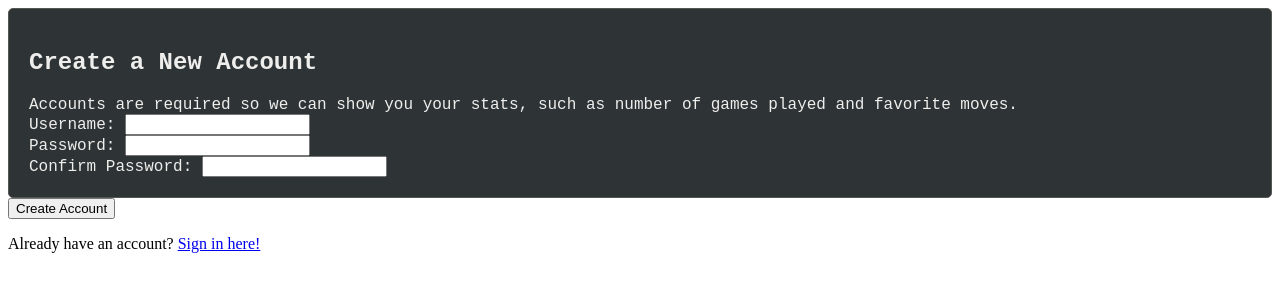
After one commit to Tom-the-Human/RPS_Flask, a Flask app: template templates/account_creation.html in a window 1280 px wide. The commit adds this page. Shown: the top 300 px of the page. Run offline with Flask 3, Linux system fonts and the light colour scheme; the template is opened without the code that fills it, so the values that code supplies are empty.

Commit message:
account creation, signin, signout complete

```diff
--- a/app.py
+++ b/app.py
@@ -2,14 +2,36 @@ from flask import (
     Flask, render_template, request, session, redirect, url_for, flash
     )
 from functools import wraps
+import bcrypt
 import io
 import contextlib
 import cowsay
+import os
+import yaml
 import game
 
 app = Flask(__name__)
-# You need a secret key to use sessions
 app.secret_key = 'a_super_secret_key'
+
+def load_user_credentials():
+    filename = 'users.yaml'
+    root_dir = os.path.dirname(__file__)
+    if app.config['TESTING']:
+        credentials_path = os.path.join(root_dir, 'tests', filename)
+    else:
+        credentials_path = os.path.join(root_dir, 'data', filename)
+
+    with open(credentials_path, 'r') as file:
+        return yaml.safe_load(file)
+
+def validate_signin(username, password):
+    credentials = load_user_credentials()
+
+    if username in credentials:
+        stored_password = credentials[username]['password'].encode('utf-8')
+        return bcrypt.checkpw(password.encode('utf-8'), stored_password)
+
+    return False
 
 def user_signed_in():
     return 'username' in session
@@ -19,7 +41,7 @@ def require_signed_in_user(func):
     def decorated(*args, **kwargs):
         if not user_signed_in():
             flash("Please sign in or create an account.")
-            return redirect(url_for('show_signin_form'))
+            return redirect(url_for('signin'))
 
         return func(*args, **kwargs)
     return decorated
@@ -81,26 +103,75 @@ def rps_game():
                            title_art=title_art,
                            game_started=session.get('game_started', False))
 
-@app.route("<username>/stats")
+@app.route("/users/stats")
 @require_signed_in_user
 def show_stats():
     # Implement after user login implemented
     return "User stats coming soon!"
 
-@app.route('/users/signin' methods=['GET', 'POST'])
-def show_signin_form():
+
+@app.route ('/users/signup', methods=['GET', 'POST'])
+def create_user():
+    if request.method == 'POST':
+        username = request.form.get("username")
+        password = request.form.get("password")
+        password_bytes = password.encode('utf-8')
+
+        hashed_password_bytes = bcrypt.hashpw(password_bytes, bcrypt.gensalt())
+        hashed_password_str = hashed_password_bytes.decode('utf-8')
+
+        root_dir = os.path.dirname(__file__)
+        file_path = os.path.join(root_dir, 'data', 'users.yaml')
+
+        try:
+            with open(file_path, 'r') as file:
+                users = yaml.safe_load(file) or {}
+        except FileNotFoundError:
+            users = {}
+
+        users[username] = {
+            'password': hashed_password_str
+        }
+
+        with open('data/users.yaml', 'w') as file:
+            print(users)
+            yaml.dump(users, file)
+
+        flash(f'Account creation successful! Welcome {username}!')
+        session['username'] = username
+        session.modified = True
+
+        return redirect(url_for('rps_game'))
+
+
+    return render_template('account_creation.html')
+
+@app.route('/users/signin', methods=['GET', 'POST'])
+def signin():
+    if request.method == 'POST':
+        username = request.form.get('username')
+        password = request.form.get('password')
+
+        if validate_signin(username, password):
+            flash(f'Welcome to the jungle, {username}!')
+            session['username'] = username
+            session.modified = True
+            return redirect(url_for('rps_game'))
+
     return render_template('signin_form.html')
 
-@app.route("/users/signout", methods=['POST'])
+@app.route("/users/signout", methods=['GET'])
 def signout():
-    session.pop('username', None)
-    flash("You have been signed out.")
-    return redirect(url_for('index'))
+    username = session.pop('username', None)
+    if username:
+        flash(f"You have been signed out, {username}.")
+    return redirect(url_for('signin'))
 
 # Route to reset the game
 @app.route("/reset")
 def reset_game():
-    session.clear() # Clears the score
+    session['score'] = [0, 0]
+    session['game_started'] = False
     return redirect(url_for('rps_game'))
 
 
--- /dev/null
+++ b/data/users.yaml
@@ -0,0 +1,4 @@
+tom:
+  password: $2b$12$G7uXk2oOW6NpsP9Qs1sufOe8P9rj9G1uV0uJY3Hn1C5gbObTBstba
+tom1:
+  password: $2b$12$dn3zwj/N3O/FUD4Zg/ZWGelbEMmQ7T/qwyE4rvRH6glYyKGCgsXbO
--- a/pyproject.toml
+++ b/pyproject.toml
@@ -9,7 +9,9 @@ readme = "README.md"
 requires-python = ">=3.10"
 dependencies = [
     "flask (>=3.1.2,<4.0.0)",
-    "cowsay (>=6.1,<7.0)"
+    "cowsay (>=6.1,<7.0)",
+    "bcrypt (>=5.0.0,<6.0.0)",
+    "pyyaml (>=6.0.3,<7.0.0)",
 ]
 
 [tool.poetry]
--- a/static/stylesheets/app.css
+++ b/static/stylesheets/app.css
@@ -22,3 +22,7 @@
 .text-bold {
     font-weight: bold; /* Replaces BOLD = '\033[1m' */
 }
+
+.inline {
+    display: inline;
+}
--- /dev/null
+++ b/templates/account_creation.html
@@ -0,0 +1,35 @@
+{% extends "layout.html" %}
+
+{% block title %}RPS - Create Account{% endblock %}
+
+{% block terminal %}
+    <h2>Create a New Account</h2>
+    <span>
+        Accounts are required so we can show you your stats, such as number of games played and favorite moves.
+    </span>
+    <span>
+
+    </span>
+    <form id="account-creation-form" method="POST" action="{{ url_for('create_user') }}">
+      <div>
+        <label for="username"> Username:
+          <input name="username" id="username" value="{{ request.form.username | default('') }}" required/>
+        </label>
+      </div>
+      <div>
+        <label for="password"> Password:
+          <input type="password" id="password" name="password" required/>
+        </label>
+      </div>
+        <div>
+          <label for="confirm_password">Confirm Password:</label>
+          <input type="password" id="confirm_password" name="confirm_password" required>
+        </div>
+  </form>
+{% endblock %}
+{% block actions %}
+  <button type="submit" form="account-creation-form">Create Account</button>
+  <p>
+    Already have an account? <a href="{{ url_for('signin') }}">Sign in here!</a>
+  </p>
+{% endblock %}
--- a/templates/layout.html
+++ b/templates/layout.html
@@ -0,0 +1,19 @@
+<!DOCTYPE html>
+<html>
+<head>
+    <!-- Use a block for the title so child templates can customize it -->
+    <title>{% block title %}RPS Battle{% endblock %}</title>
+    <link rel="stylesheet" href="{{ url_for('static', filename='stylesheets/app.css') }}">
+</head>
+<body>
+  {% for message in get_flashed_messages() %}
+    <p class="message">{{ message }}</p>
+  {% endfor %}
+    <div class="terminal-window">
+        {% block terminal %}{% endblock %}
+    </div>
+    <div class="actions">
+        {% block actions %}{% endblock %}
+    </div>
+</body>
+</html>
```
Also changed, not shown: signin_form.html (deleted, +0 -11 lines), templates/index.html (+18 -25 lines), templates/signin_form.html (added, +26 -0 lines), 1 other file.
